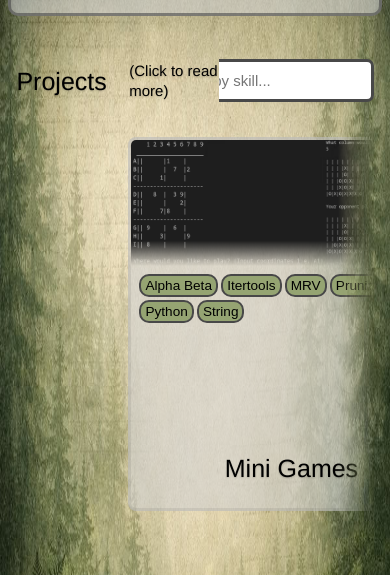
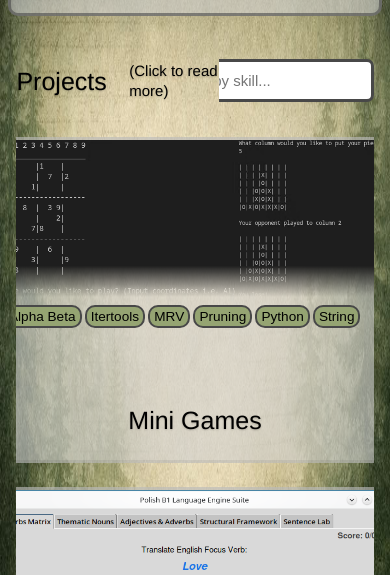
Before and after one commit to WhiteEyedFly/portfolio, a website with bundled scripts: page portfolio.html in a window 390 px wide. Shown: the part 880-1455 px from the top of the page. Built offline with nearby package versions, Linux system fonts and the light colour scheme.

Commit message:
Lukewarm mobile compatibility fix - will need further touch ups

```diff
--- a/css/portfolio.css
+++ b/css/portfolio.css
@@ -399,16 +399,6 @@ p{
 
         max-height: none;
     }
-    div.pfp{
-        margin: auto;
-    }
-    div.detail{
-        -webkit-mask-image: none;
-        mask-image: none;
-    }
-}
-
-@media screen and (max-width: 500px) {
     div.about{
         height: fit-content;
         min-width: unset;
@@ -420,7 +410,83 @@ p{
         height: fit-content;
         max-height: unset;
     }
-    div.project{
-        max-height: unset;
+    div.pfp{
+        margin: auto;
+    }
+    div.detail{
+        -webkit-mask-image: none;
+        mask-image: none;
+    }
+    div.projectList{
+        perspective: unset;
+
+        height: unset;
+        padding: 0px;
+        overflow-x: unset;
+        height:fit-content;
+        display: grid;
+        gap: none;
+
+        scroll-behavior: none;
+        padding-left: none;
+        padding-right: none;
+
+        -webkit-mask-image: unset;
+
+    mask-image: unset;
+
+        -webkit-scrollbar{
+            display: none;
+        }
+
+        ::-webkit-scrollbar-thumb{
+            background: rgba(72, 72, 72, 0.6);
+        }
+
+        cursor:auto;
+
+        display: flex;
+        flex-direction: column;
+        justify-items: center;
+        align-items: center;
+    }
+    .project{
+        display: flex;
+        flex-direction: column;
+        cursor: auto;
+
+        transform-style: preserve-3d;
+        transition: transform 0.35s ease, box-shadow 0.35s ease;
+        position: relative;
+
+        flex: 0 0 20em;
+        width: 25em;
+        background: rgba(208, 208, 208, 0.6);
+        border-color: rgba(72, 72, 72, 0.1);
+        border-style: solid;
+
+        overflow: hidden;
+        border-radius: 0.5em;
+        text-align: center;
+
+        transition: transform 0.35s ease, box-shadow 0.35s ease;
+        transform: translateZ(0);
+    }
+    .project > .projImg{
+        width: 25em;
+    }
+    .projectMax{
+        display: block;
+        cursor: auto;
+
+        position:static;
+
+        width: 27em;
+        height: fit-content;
+        background: rgb(208, 208, 208, 0.97);
+        border-color: rgba(72, 72, 72, 0.1);
+        border-style: solid;
+
+        border-radius: 1em;
     }
 }
```
